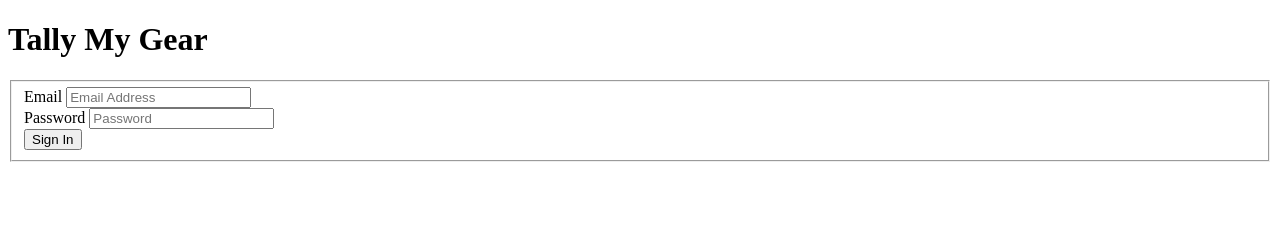
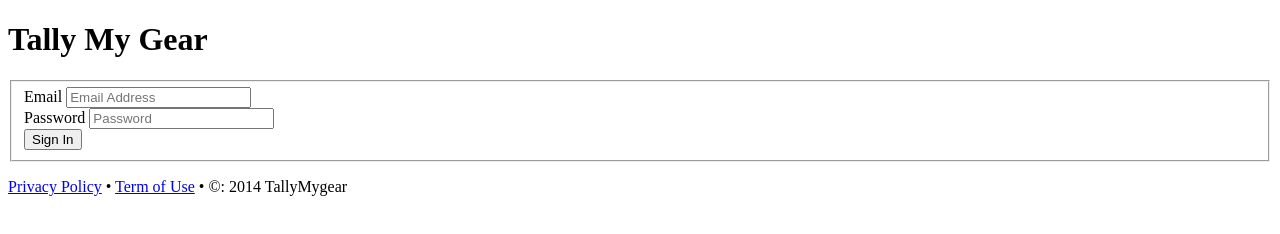
Before and after one commit to MuWahLee/TallyMyGear-Prelim, a plain HTML site: page index.html in a window 1280 px wide. Drawn offline with Linux system fonts and the light colour scheme.

Commit message:
add basic footer

```diff
--- a/index.html
+++ b/index.html
@@ -12,22 +12,31 @@
     <main role="main">
       <form id="login-form" method="post" action="#" accept-charset="UTF-8">
         <fieldset>
+
           <div>
             <label for="user_email">Email</label>
             <input type="text" id="user_email" name="user[email]" placeholder="Email Address">
           </div>
+
           <div>
             <label for="user_password">Password</label>
             <input type="password" id="user_password" name="user[password]" placeholder="Password">
           </div>
+
           <div>
             <input type="submit" value="Sign In">
           </div>
+
         </fieldset>
       </form>
     </main>
 
     <footer>
+      <p>
+        <a href="privacy">Privacy Policy</a> &bull;
+        <a href="term-of-use">Term of Use</a> &bull;
+        &copy: 2014 TallyMygear
+      </p>
     </footer>
 
   </body>
```
